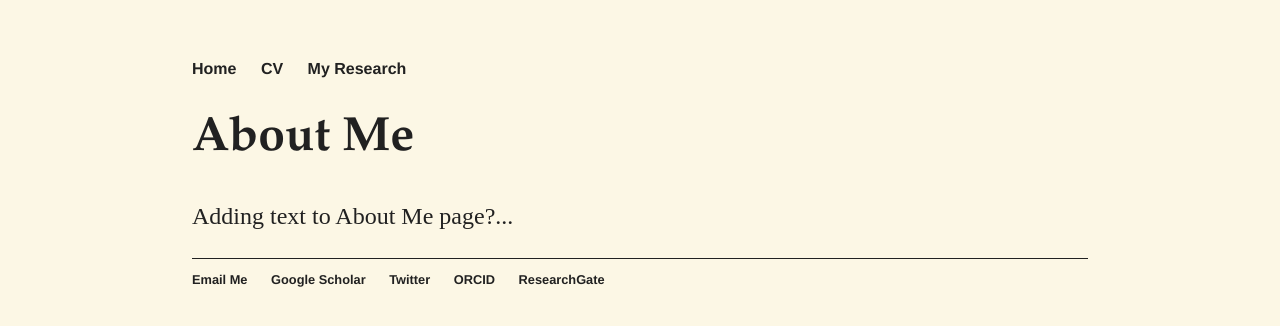
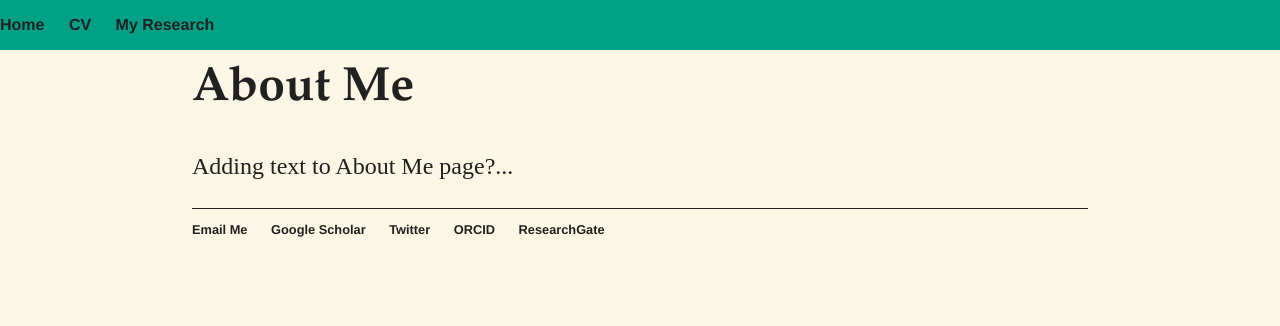
Before and after one commit to alyssa-stansfield/alyssa-stansfield.github.io, a Jekyll site: the page built from about/index.html, in a window 1280 px wide. Shown: the top 326 px of the page. Built offline with Jekyll 4.4.1, drawn with Linux system fonts in a browser that asks for light colours.

Commit message:
Trying to make scrolling top nav bar

```diff
--- a/_layouts/default.html
+++ b/_layouts/default.html
@@ -6,7 +6,7 @@
 			<link rel="stylesheet" type="text/css" href="/css/main.css">
 		</head>
 		<body>
-			<nav>
+			<nav class="fixed-nav-bar">
 	    		<ul>
 	        		<li><a href="/">Home</a></li>
 	        		<li><a href="/assets/Stansfield_CV_April2023.pdf">CV</a></li>
--- a/css/main.css
+++ b/css/main.css
@@ -11,10 +11,7 @@ nav ul, footer ul {
     font-weight: bold;
 }
 
-nav ul li {
-    position: sticky;
-    top: 0;
-    z-index: 999;
+.fixed-nav-bar {position: fixed; top: 0; left: 0; z-index: 9999; width: 100%; background-color: #00a087;
 }
 
 nav ul li, footer ul li {
--- a/index.html
+++ b/index.html
@@ -14,7 +14,6 @@ title: Alyssa Stansfield, PhD
 
 <br>
 
-<hr width="100%" align="center" size="1px" color="#212121">
 <div>
 <h2> Recent News: </h2>
 <ul class="news" >
```
